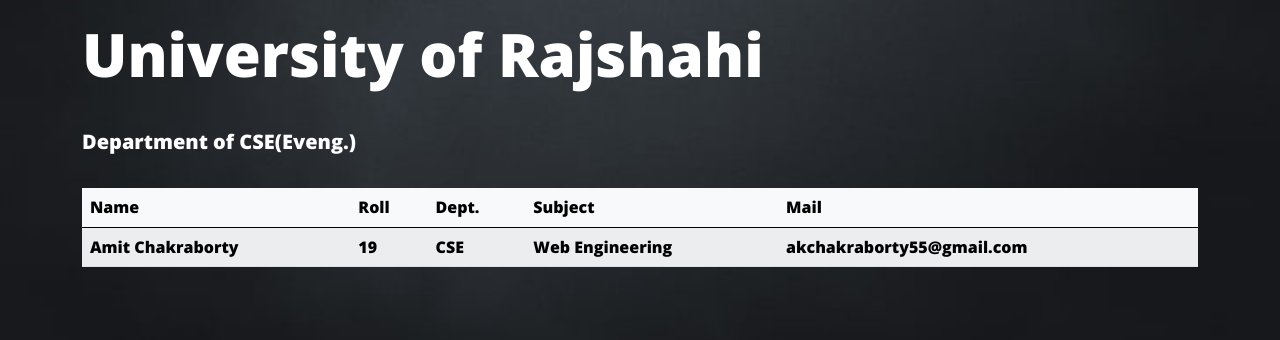
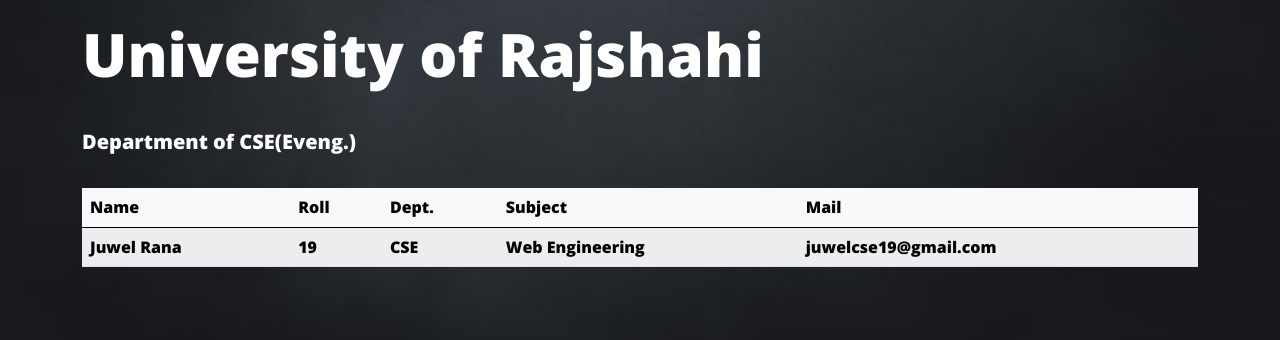
Before and after one commit to juwel119/Registration, a Django app: template users/templates/users/home.html in a window 1280 px wide. Shown: the part 198-538 px from the top of the page. Run offline with Django 4.2, Linux system fonts and the light colour scheme; the template is opened without the code that fills it, so the values that code supplies are empty; parts of the project's set-up code (start-up, migrations or seed data) failed here and were passed over.

Commit message:
Update home.html

```diff
--- a/users/templates/users/home.html
+++ b/users/templates/users/home.html
@@ -22,11 +22,11 @@
                   </thead>
                   <tbody>
                     <tr>
-                      <td>Amit Chakraborty</td>
+                      <td>Juwel Rana</td>
                       <td>19</td>
                       <td>CSE</td>
                       <td>Web Engineering</td>
-                      <td>akchakraborty55@gmail.com</td>
+                      <td>juwelcse19@gmail.com</td>
                     </tr>
                   </tbody>
                 </table>
```
